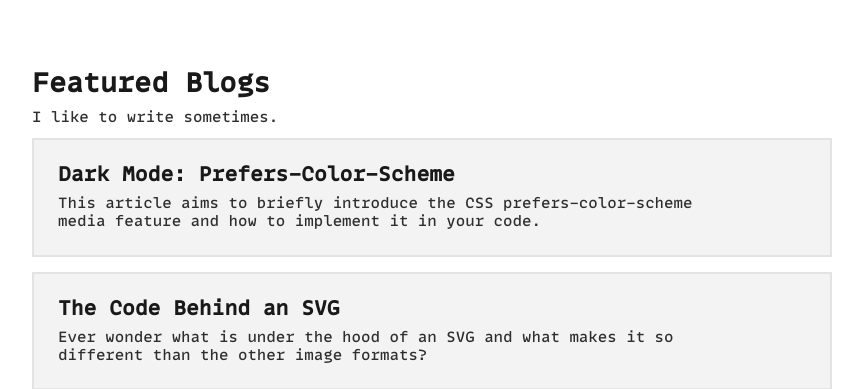
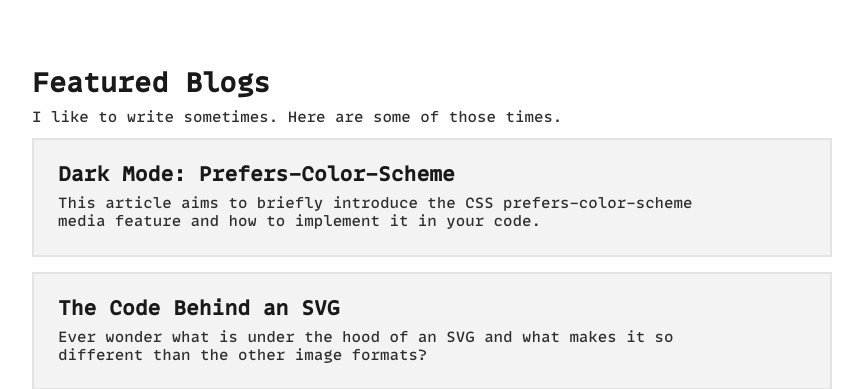
Before and after one commit to alex-vong/alex-online, a PHP site: page / in a window 1280 px wide. Shown: the part 1369-1758 px from the top of the page, without its empty margins (208-1071 px from the left). Run offline with PHP 8.4, Linux system fonts and the light colour scheme; some libraries are stand-ins or nearby versions.

Commit message:
updated writing intro text

```diff
--- a/modules/wh-blogs.php
+++ b/modules/wh-blogs.php
@@ -5,7 +5,7 @@
 	Featured Blogs
 </h2>
 <p class="section-heading body-copy">
-	I like to write sometimes.
+	I like to write sometimes. Here are some of those times.
 </p>
 
 <div class="article-grid">
```
